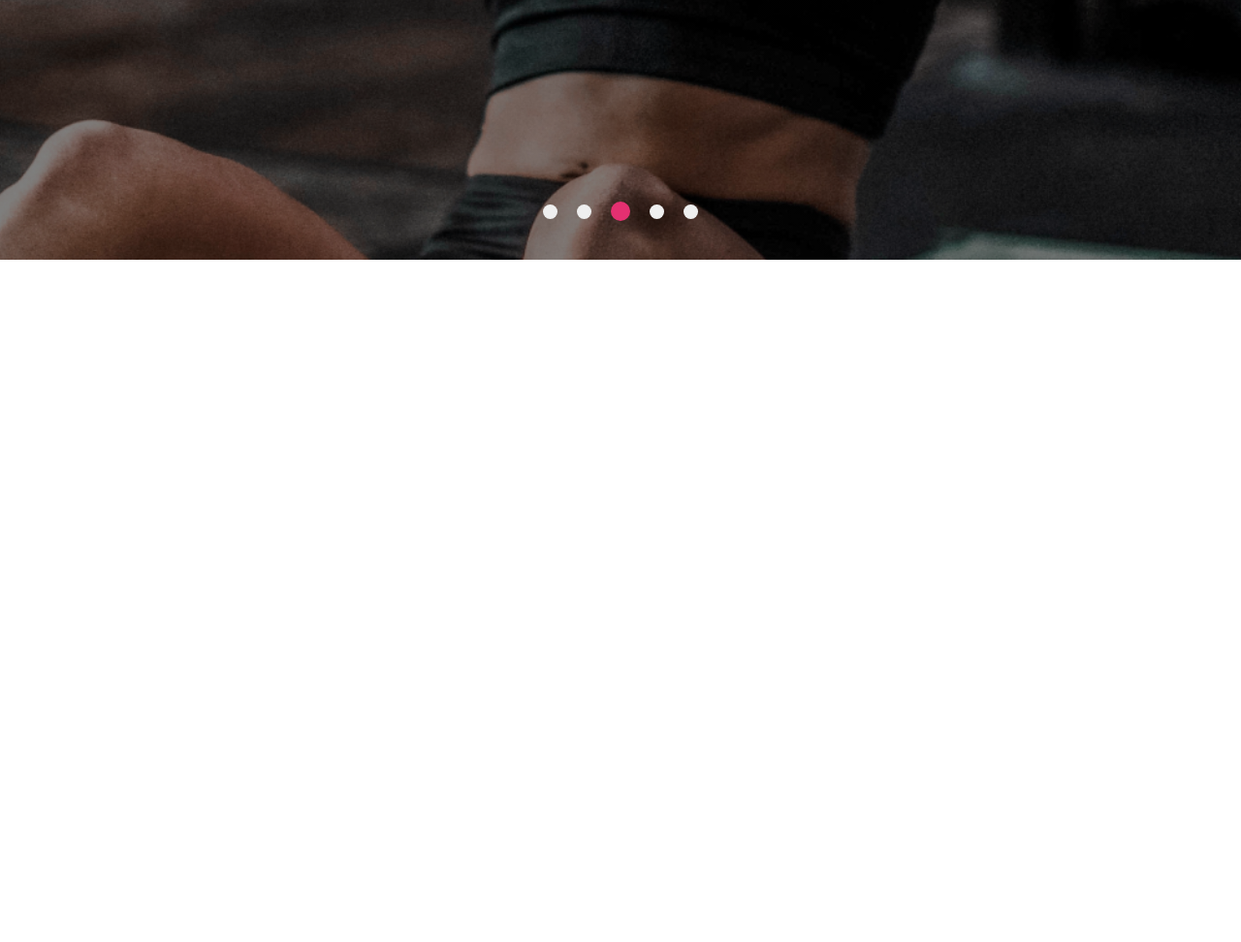
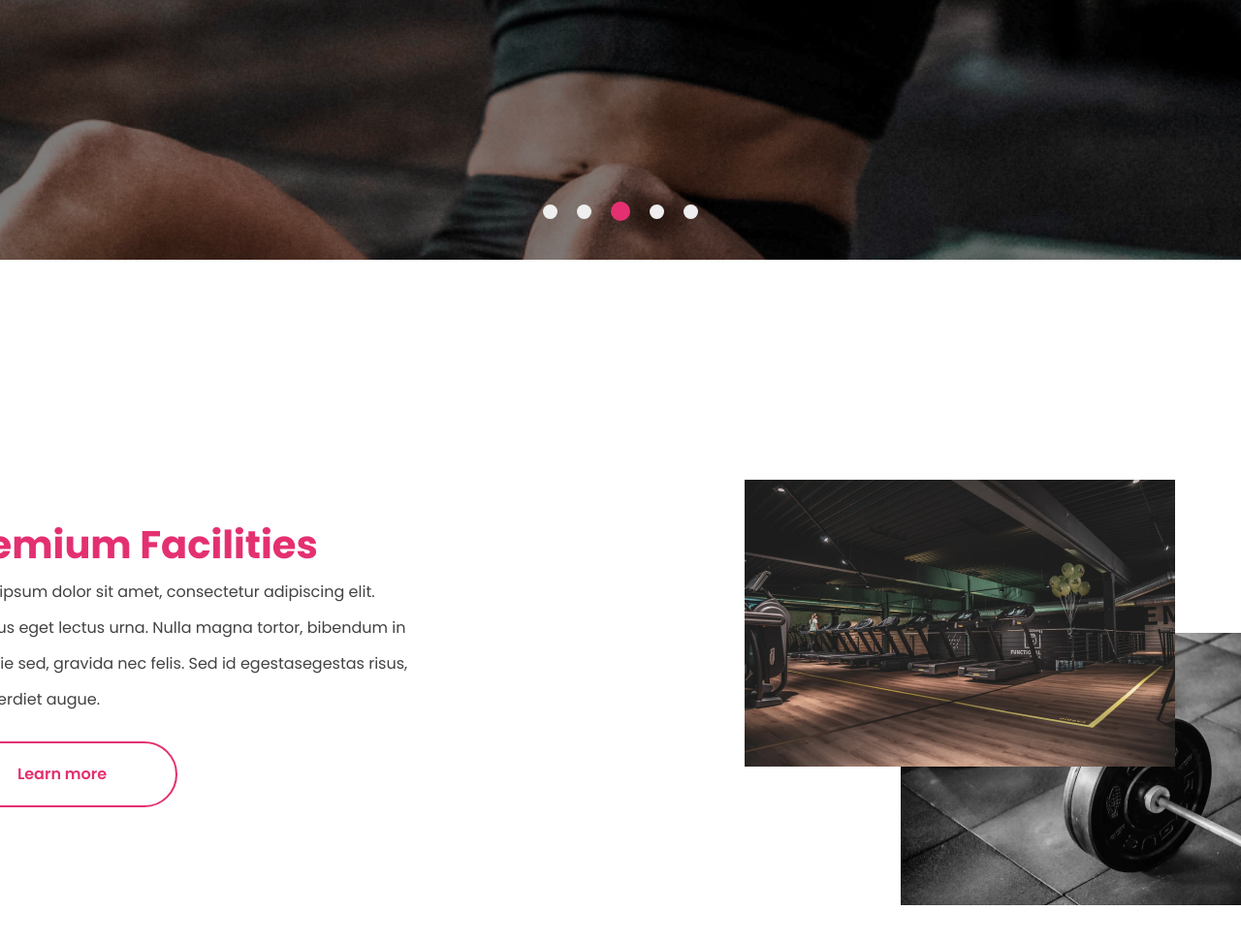
Before and after one commit to mozenti/goodlyfe-gym, a plain HTML site: page index.html in a window 1280 px wide. Shown: the part 2533-3505 px from the top of the page at 97% size. Before the commit the page ends 2801 px from the top, so only its background shows below. Drawn offline with nearby package versions, Linux system fonts and the light colour scheme; a web font is replaced by a local one.

Commit message:
header+main(section-4)

```diff
--- a/index.html
+++ b/index.html
@@ -75,6 +75,15 @@
                     <button class="sec3-selection-round-5"></button>
                 </div>
         </section>
+        <section class="main-section-4">
+            <div>
+                <h2 class="sec4-title">Premium Facilities</h2>
+                <p class="sec4-main-text">Lorem ipsum dolor sit amet, consectetur adipiscing elit.<br> Vivamus eget lectus urna. Nulla magna tortor, bibendum in <br> molestie sed, gravida nec felis. Sed id egestasegestas risus,<br> ut imperdiet augue.</p>
+                <button class="sec4-button">Learn more</button>
+            </div>
+            <img src="main-section-4-img/Weights.jpg" alt="" class="sec4-weights">
+            <img src="main-section-4-img/Gym Room.jpg" alt="" class="sec4-gym-room">
+        </section>
     </main>
 </body>
 </html>
--- a/style.css
+++ b/style.css
@@ -188,7 +188,7 @@ main {
     margin: 0 auto;
     background-color: #fff;
     width: 100%;
-    height: 720px;
+    height: 700px;
     align-items: center;
     justify-content: center;
 }
@@ -351,3 +351,62 @@ main {
     width: 15px;
     height: 15px;
 }
+
+.main-section-4 {
+    width: 100%;
+    height: 750px;
+    display: flex;
+    position: absolute;
+    align-items: center;
+    justify-content: center;
+    margin: 0 auto;
+}
+
+.sec4-title {
+    color: #E43071;
+    width: 383px;
+    height: 60px;
+    font-family: Poppins;
+    font-size: 40px;
+    font-weight: 700;
+    line-height: 60px;
+    text-align: left;
+}
+
+.sec4-main-text {
+    color:#424242;
+    width: 489px;
+    height: 163px;
+    font-family: Poppins;
+    font-size: 16px;
+    font-weight: 400;
+    line-height: 37px;
+    text-align: left;
+    margin-right: 900px;
+}
+
+.sec4-button {
+    position: absolute;
+    font-size: 16px;
+    font-weight: 600;
+    line-height: 37px;
+    text-align: center;
+    color: #E43071;
+    width: 237px;
+    height: 68px;
+    border-radius: 200px;
+    background-color: #fff;
+    margin-top: 10px;
+    border: 2px solid #E43071
+}
+
+.sec4-weights {
+    position: absolute;
+    margin-left: 1000px;
+    margin-top: 300px;
+}
+
+.sec4-gym-room {
+    position: absolute;
+    margin-left: 700px;
+}
```
Also changed, not shown: main-section-4-img/Gym Room.jpg (added), main-section-4-img/Weights.jpg (added).
